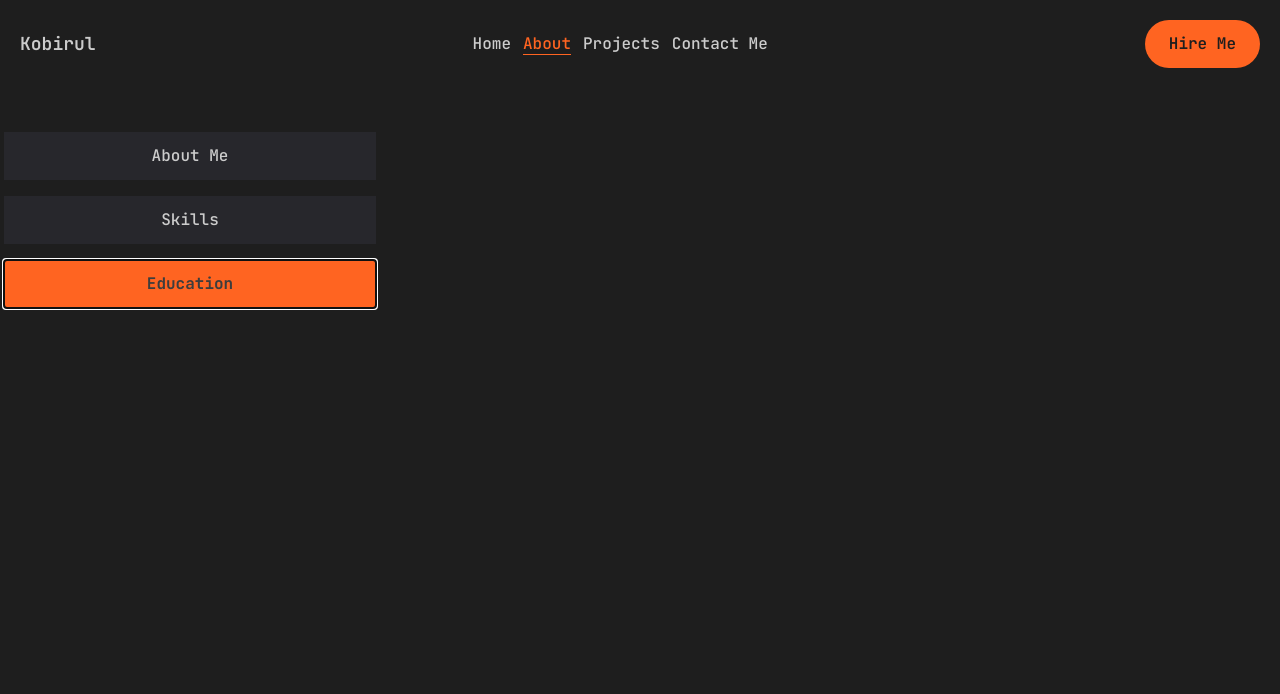
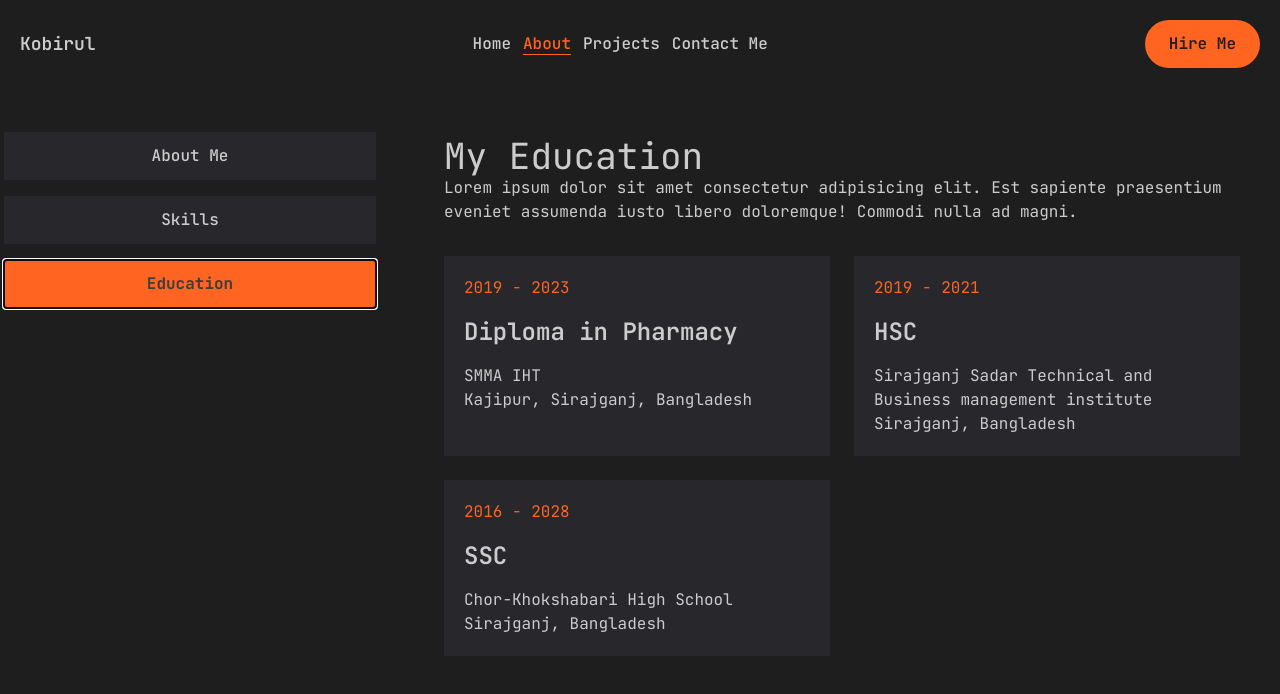
Before and after one commit to kobirul5/personal-web, a Next.js app: page /about in a window 1280 px wide. Both pictures are taken after a click on the tab "Education". Shown: the top 694 px of the page. Built offline with nearby package versions, Linux system fonts and the light colour scheme.

Commit message:
added education page

```diff
--- a/src/app/about/page.jsx
+++ b/src/app/about/page.jsx
@@ -1,14 +1,39 @@
 "use client"
-import { ScrollArea } from "@/components/ui/scroll-area";
 import { Tabs, TabsContent, TabsList, TabsTrigger } from "@/components/ui/tabs";
 import { motion } from "motion/react"
 export default function About() {
+
+
+
+  const educations = [
+    {
+      degree: "Diploma in Pharmacy",
+      institution: "SMMA IHT",
+      location: "Kajipur, Sirajganj, Bangladesh",
+      duration: "2019 - 2023"
+    },
+    {
+      degree: "HSC",
+      institution: "Sirajganj Sadar Technical and Business management institute",
+      location: "Sirajganj, Bangladesh",
+      duration: "2019 - 2021",
+      grade: "4.58/5.00",
+    },
+    {
+      degree: "SSC",
+      institution: "Chor-Khokshabari High School",
+      location: "Sirajganj, Bangladesh",
+      duration: '2016 - 2028',
+      grade: "4.58/5.00",
+    },
+  ]
+
   return (
     <motion.div
       initial={{ opacity: 0 }}
       animate={{
         opacity: 1,
-        transition: { delay: 2.4, duration: 2.4, ease: "easeIn" }
+        transition: { delay: 2.4, duration: 0.4, ease: "easeIn" }
       }}
       className="min-h-[80vh] flex items-center py-12 lg:py-0"
     >
@@ -17,14 +42,39 @@ export default function About() {
           defaultValue="about-me"
           className="flex flex-col lg:flex-row mx-auto gap-44 lg:gap-6 lg:mx-0">
           <TabsList
-            className="flex flex-col  items-center w-full max-w-[380px] gap-4 "
+            className="flex flex-col  items-center w-full lg:max-w-[380px] gap-4 "
           >
             <TabsTrigger value="about-me">About Me</TabsTrigger>
-            <TabsTrigger value="Skills">Skills</TabsTrigger>
-            <TabsTrigger value="Education">Education</TabsTrigger>
+            <TabsTrigger value="skills">Skills</TabsTrigger>
+            <TabsTrigger value="education">Education</TabsTrigger>
           </TabsList>
-          <div className="min-h-[70vh] w-full">
+          <div className="min-h-[70vh] w-full lg:px-10">
+            {/* about */}
             <TabsContent value="about-me" className="w-full">About Me</TabsContent>
+            {/* Skills */}
+            <TabsContent value="skills" className="w-full">Skills</TabsContent>
+            {/* education */}
+            <TabsContent value="education" className="w-full">
+              <div>
+                <h1 className="text-4xl">My Education</h1>
+                <p>Lorem ipsum dolor sit amet consectetur adipisicing elit. Est sapiente praesentium eveniet assumenda iusto libero doloremque! Commodi nulla ad magni.</p>
+                <div className="grid grid-cols-1 mt-8 md:grid-cols-2 gap-6">
+                  {
+                    educations.map((education,idx)=><div key={idx}
+                    className="bg-[#27272c] p-5 rounded-sm flex flex-col gap-4"
+                    >
+                      <h3 className="text-primaryColor">{education?.duration}</h3>
+                      <h2 className="text-2xl font-semibold">{education?.degree}</h2>
+                      <div>
+                      <h3>{education?.institution}</h3>
+                      <p>{education?.location}</p>
+                      </div>
+                    </div>)
+                  }
+                </div>
+
+              </div>
+            </TabsContent>
 
           </div>
         </Tabs>
--- a/src/components/ui/tabs.jsx
+++ b/src/components/ui/tabs.jsx
@@ -22,7 +22,7 @@ const TabsTrigger = React.forwardRef(({ className, ...props }, ref) => (
   <TabsPrimitive.Trigger
     ref={ref}
     className={cn(
-      "inline-flex items-center w-full bg-[#27272c] justify-center whitespace-nowrap text-textColor rounded-lg p-3 text-balance font-medium ring-offset-white transition-all disabled:pointer-events-none disabled:opacity-50 data-[state=active]:bg-primaryColor data-[state=active]:text-primary  data-[state=active]:font-bold data-[state=active]:shadow-sm ",
+      "inline-flex items-center hover:bg-primaryColor/20 w-full bg-[#27272c] justify-center whitespace-nowrap text-textColor rounded-lg p-3 text-balance font-medium ring-offset-white transition-all disabled:pointer-events-none disabled:opacity-50 data-[state=active]:bg-primaryColor data-[state=active]:text-primary  data-[state=active]:font-bold data-[state=active]:shadow-sm ",
       className
     )}
     {...props} />
```
